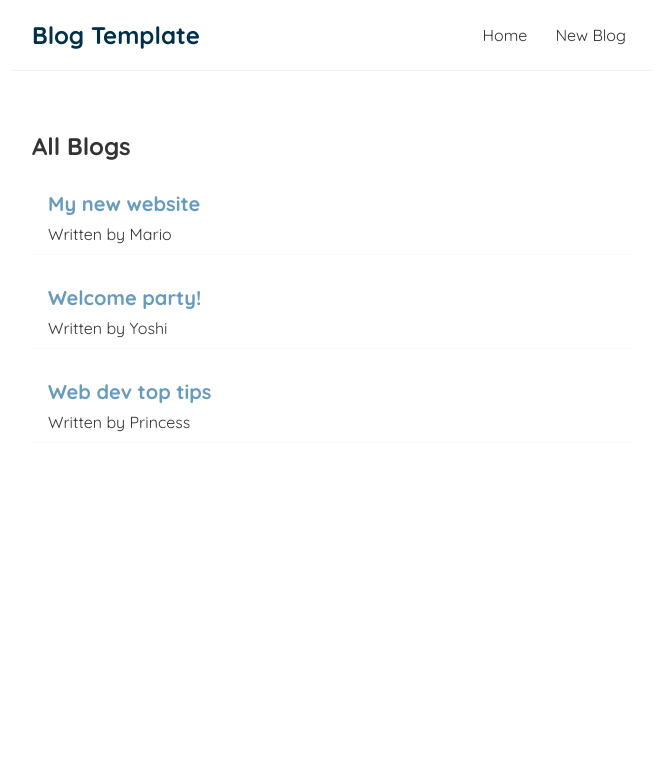
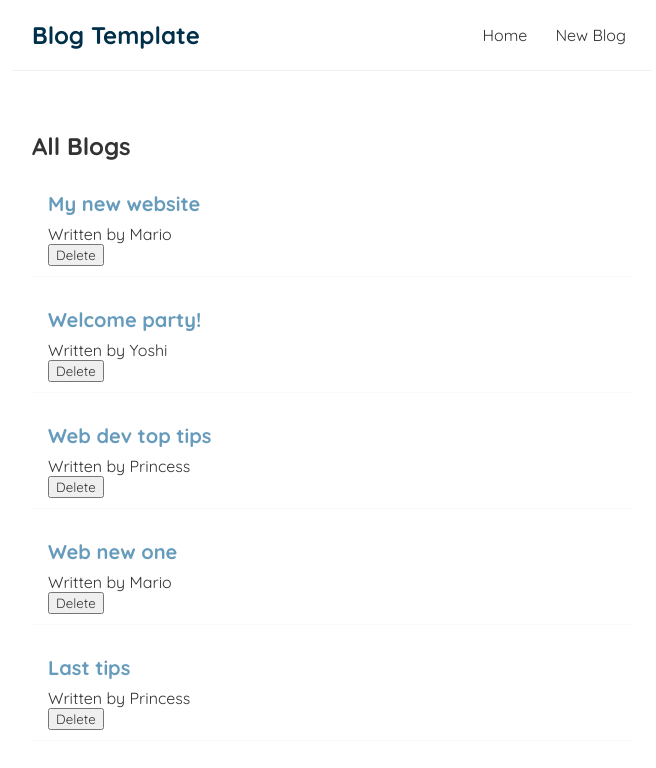
Before and after one commit to hendrickl/blog-project_react, a React (Create React App) app: page / in a window 1280 px wide. Shown: the top 768 px of the page, without its empty margins (308-964 px from the left). Built offline with nearby package versions, Linux system fonts and the light colour scheme.

Commit message:
feat: add delete btn: handleClick as props

```diff
--- a/src/BlogList.js
+++ b/src/BlogList.js
@@ -1,4 +1,4 @@
-const BlogList = ({ blogs, title }) => {
+const BlogList = ({ blogs, title, handleClick }) => {
   // const blogs = props.blogs;
   // const title = props.title;
 
@@ -9,6 +9,7 @@ const BlogList = ({ blogs, title }) => {
         <div className="blog-preview" key={blog.id}>
           <h2>{blog.title}</h2>
           <p>Written by {blog.author}</p>
+          <button onClick={() => handleClick(blog.id)}>Delete</button>
         </div>
       ))}
     </div>
--- a/src/Home.js
+++ b/src/Home.js
@@ -21,11 +21,28 @@ const Home = () => {
       author: "Princess",
       id: "3",
     },
+    {
+      title: "Web new one",
+      body: "lorem ipsum",
+      author: "Mario",
+      id: "4",
+    },
+    {
+      title: "Last tips",
+      body: "lorem ipsum",
+      author: "Princess",
+      id: "5",
+    },
   ]);
+
+  const handleClick = (id) => {
+    const newBlogs = blogs.filter((blog) => blog.id !== id);
+    setBlogs(newBlogs);
+  };
 
   return (
     <div className="home">
-      <Bloglist blogs={blogs} title="All Blogs" />
+      <Bloglist blogs={blogs} title="All Blogs" handleClick={handleClick} />
     </div>
   );
 };
```
